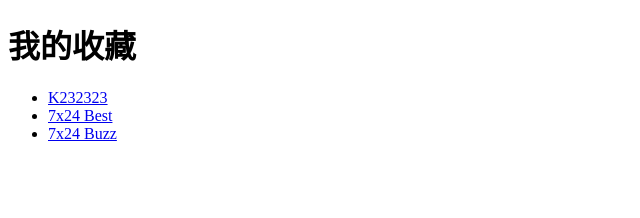
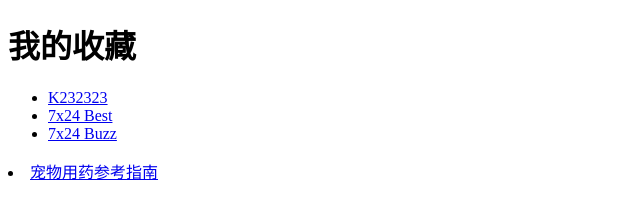
Before and after one commit to ouyizhuce36/bookmarks, a plain HTML site: page index.html in a window 1280 px wide. Shown: the whole page, without its empty margins (0-640 px from the left). Drawn offline with Linux system fonts and the light colour scheme.

Commit message:
加宠物站

```diff
--- a/index.html
+++ b/index.html
@@ -4,4 +4,6 @@
 <li><a href="https://www.k232323.sbs" rel="nofollow">K232323</a></li>
 <li><a href="https://7x24.best" rel="nofollow">7x24 Best</a></li>
 <li><a href="https://7x24.buzz" rel="nofollow">7x24 Buzz</a></li>
-</ul></body></html>
+</ul><li><a href="http://111.229.146.141/" rel="nofollow">宠物用药参考指南</a></li>
+</ul>
+</body></html>
```
